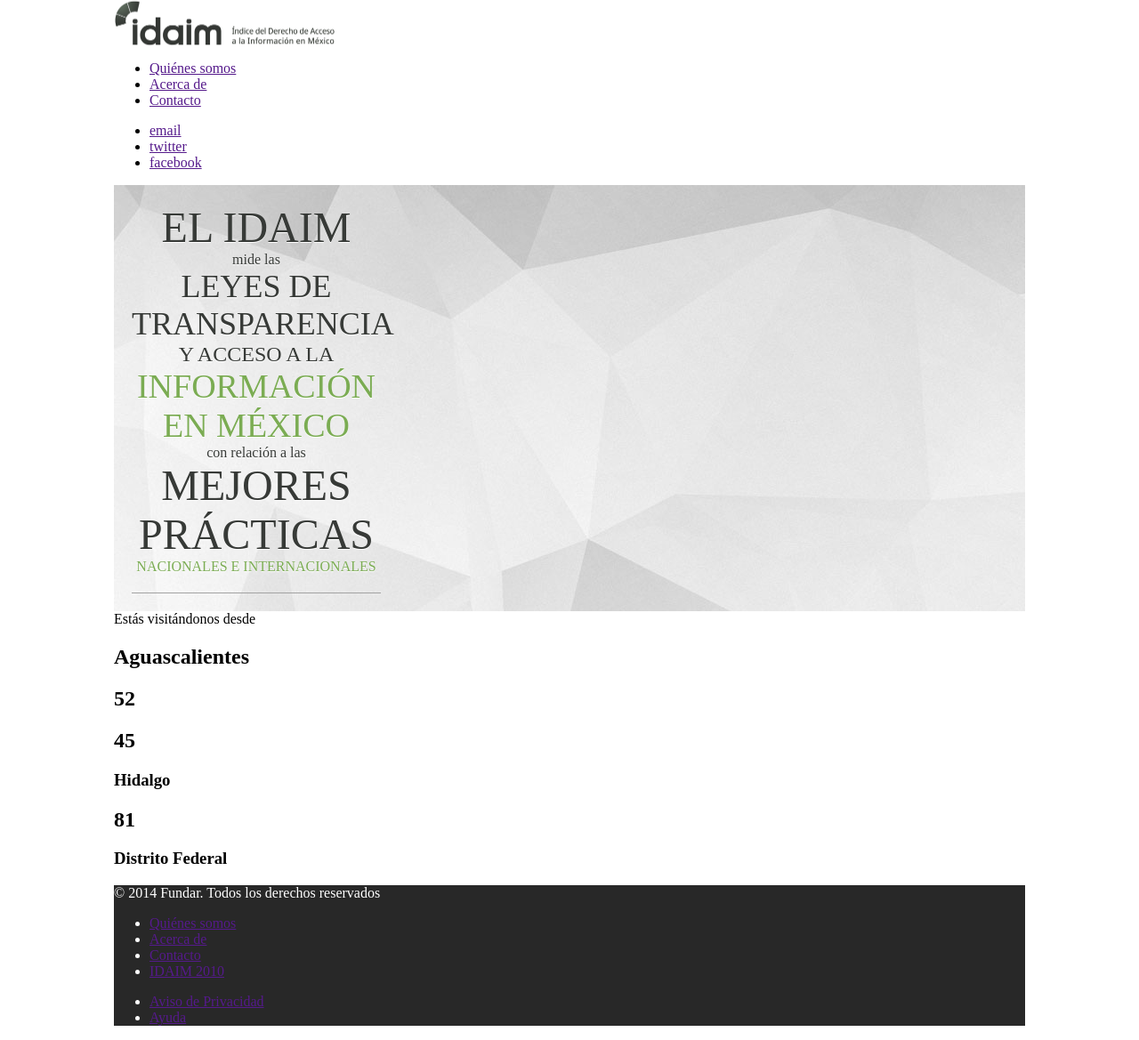
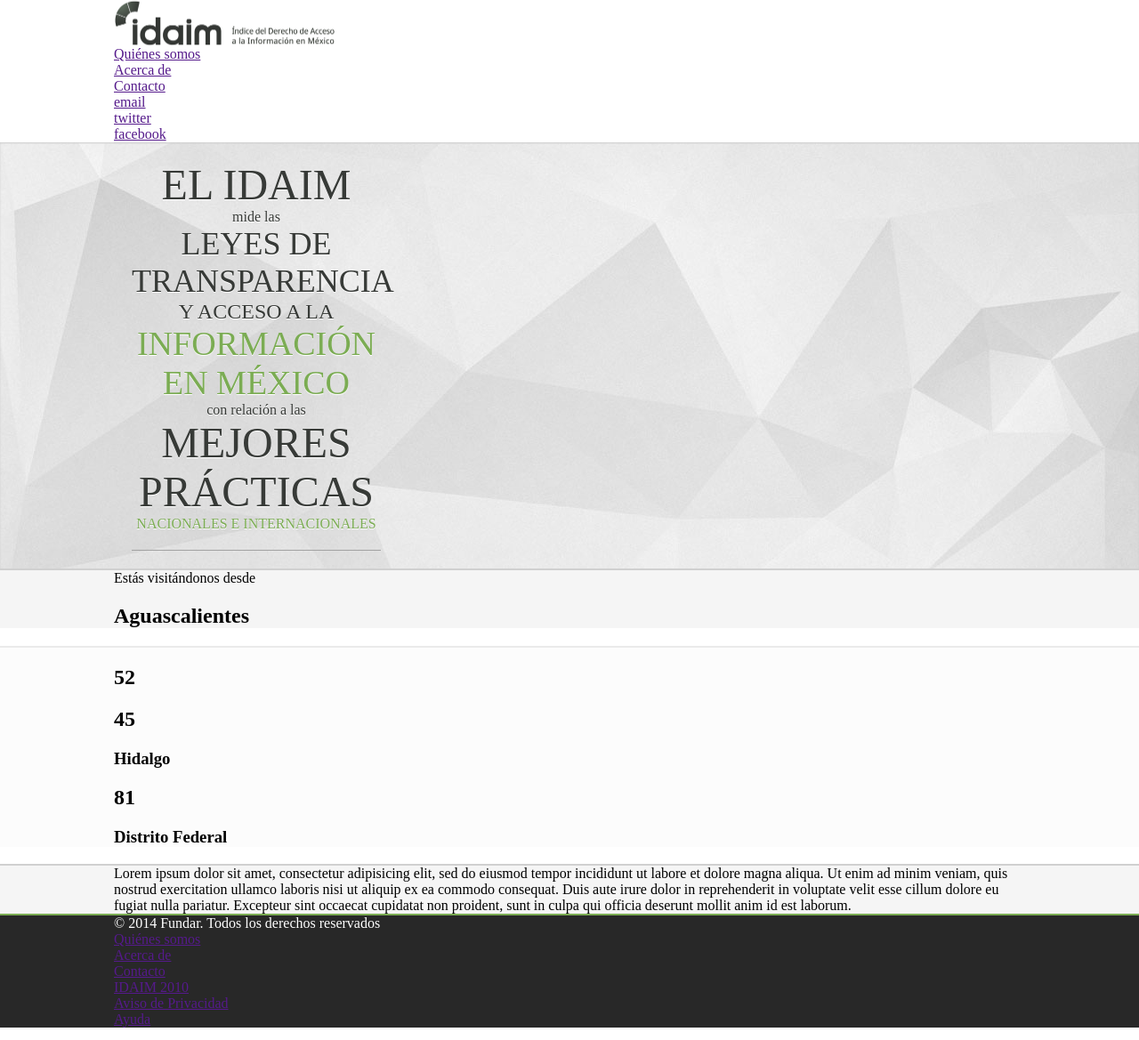
Before and after one commit to fundar/idaim_v2, a PHP site: page / in a window 1280 px wide. Shown: the whole page at 89% size. Run offline with PHP 8.4, Linux system fonts and the light colour scheme; data that the repository does not hold is empty.

Commit message:
Seguimos con los estilos de la portada, pero necesito un pull de la gráfica

```diff
--- a/assets/scss/main.scss
+++ b/assets/scss/main.scss
@@ -11,20 +11,30 @@ body {
   padding: 0;
 }
 
-#container {
+ul {
+  list-style: none;
+  margin: 0;
+  padding: 0;
+}
+
+.container {
   width: 100%;
   max-width: 1024px;
   margin: 0 auto;
 }
 
 #logo {
+  display: block;
   width: 250px;
   height: 52px;
   background: url(/img/logo.png) no-repeat 50%/100%;
+  text-indent: -100%;
 }
 
 #hero {
-  background: url(/img/bg-featured.jpg) no-repeat;
+  background: url(/img/bg-featured.jpg) center center no-repeat;
+
+  @include box-shadow(inset 0 1px 2px #ccc);
   @include clearfix;
 }
 #hero-text {
@@ -62,8 +72,18 @@ body {
   &.l5 { font-size: 38px;}
 }
 
+.sec-a {
+  background: #f5f5f5;
+  border-top: 2px solid #D0D0D0;
+}
+.sec-b {
+  background: #fcfcfc;
+  border-top: 2px solid #EAEAEA;
+}
+
 footer {
   background: #282828;
+  border-top: 2px solid $verde;
   color: #fff;
 }
 #logo-fundar {
--- a/public/css/main.css
+++ b/public/css/main.css
@@ -1 +1 @@
-body{font-family:"Proxima Nova";margin:0;padding:0}#container{width:100%;max-width:1024px;margin:0 auto}#logo{width:250px;height:52px;background:url(/img/logo.png) no-repeat 50%/100%}#hero{background:url(/img/bg-featured.jpg) no-repeat;*zoom:1}#hero:before,#hero:after{content:' ';display:table}#hero:after{clear:both}#hero-text{width:280px;padding:20px 0;margin:0 20px 20px;border-bottom:1px solid #A2A2A2;float:left;text-align:center}.hero-text{display:block;color:#373a37;font-size:24px;font-family:"League Gothic";text-transform:uppercase;text-shadow:0 1px 0 #fff}.hero-text.l2,.hero-text.l6{text-transform:none}.hero-text.l5,.hero-text.l8{color:#7bac53}.hero-text:nth-child(even){font-family:"Proxima Nova"}.hero-text.l1,.hero-text.l7{font-size:48px}.hero-text.l2,.hero-text.l6,.hero-text.l8{font-size:16px}.hero-text.l3{font-size:36px}.hero-text.l4{font-size:24px}.hero-text.l5{font-size:38px}footer{background:#282828;color:#fff}
+body{font-family:"Proxima Nova";margin:0;padding:0}ul{list-style:none;margin:0;padding:0}.container{width:100%;max-width:1024px;margin:0 auto}#logo{display:block;width:250px;height:52px;background:url(/img/logo.png) no-repeat 50%/100%;text-indent:-100%}#hero{background:url(/img/bg-featured.jpg) center center no-repeat;-webkit-box-shadow:inset 0 1px 2px #ccc;-moz-box-shadow:inset 0 1px 2px #ccc;box-shadow:inset 0 1px 2px #ccc;*zoom:1}#hero:before,#hero:after{content:' ';display:table}#hero:after{clear:both}#hero-text{width:280px;padding:20px 0;margin:0 20px 20px;border-bottom:1px solid #A2A2A2;float:left;text-align:center}.hero-text{display:block;color:#373a37;font-size:24px;font-family:"League Gothic";text-transform:uppercase;text-shadow:0 1px 0 #fff}.hero-text.l2,.hero-text.l6{text-transform:none}.hero-text.l5,.hero-text.l8{color:#7bac53}.hero-text:nth-child(even){font-family:"Proxima Nova"}.hero-text.l1,.hero-text.l7{font-size:48px}.hero-text.l2,.hero-text.l6,.hero-text.l8{font-size:16px}.hero-text.l3{font-size:36px}.hero-text.l4{font-size:24px}.hero-text.l5{font-size:38px}.sec-a{background:#f5f5f5;border-top:2px solid #D0D0D0}.sec-b{background:#fcfcfc;border-top:2px solid #EAEAEA}footer{background:#282828;border-top:2px solid #7bac53;color:#fff}
--- a/public/index.php
+++ b/public/index.php
@@ -13,13 +13,13 @@
 			<!--[if lt IE 8]>
 					<p class="browsehappy">Estás usando un navegador <strong>anticuado</strong>. Por favor <a href="http://browsehappy.com/?locale=es">actualiza tu navegador</a> para mejorar tu experiencia.</p>
 			<![endif]-->
-			<div id="container">
+			<div class="container">
 				<div id="geolocated">
 
 				</div>
 
 				<header>
-						<div id="logo"></div>
+						<a href="#" id="logo">IDAIM</a>
 						<nav>
 								<ul>
 										<li><a href="">Quiénes somos</a></li>
@@ -34,8 +34,10 @@
 								</ul>
 						</nav>
 				</header>
+			</div>
 
 			<section id="hero">
+				<div class="container">
 					<div id="hero-text">
 						<span class="hero-text l1">El IDAIM</span>
 						<span class="hero-text l2">mide las</span>
@@ -46,15 +48,18 @@
 						<span class="hero-text l7">mejores prácticas</span>
 						<span class="hero-text l8">Nacionales e Internacionales</span>
 					</div>
+				</div>
 			</section>
 
-				<section>
+			<section class="sec-a">
+				<div class="container">
 					<div>Estás visitándonos desde</div>
 					<h1>Aguascalientes</h1>
-
+				</div>
 			</section>
 
-				<section id="nacional">
+			<section id="nacional" class="sec-b">
+				<div class="container">
 					<h2 class="pc" id="total-nacional"></h2>
 					<div class="graph-total">
 
@@ -67,13 +72,16 @@
 						<h2 class="pc"></h2>
 						<h3></h3>
 					</div>
+				</div>
 			</section>
 
-				<section>
-
+			<section class="sec-a">
+				<div class="container">
+					Lorem ipsum dolor sit amet, consectetur adipisicing elit, sed do eiusmod tempor incididunt ut labore et dolore magna aliqua. Ut enim ad minim veniam, quis nostrud exercitation ullamco laboris nisi ut aliquip ex ea commodo consequat. Duis aute irure dolor in reprehenderit in voluptate velit esse cillum dolore eu fugiat nulla pariatur. Excepteur sint occaecat cupidatat non proident, sunt in culpa qui officia deserunt mollit anim id est laborum.
+				</div>
 			</section>
-
 			<footer>
+				<div class="container">
 					<div id="logo-fundar"></div>
 					<div id="copyright">&copy; 2014 Fundar. Todos los derechos reservados</div>
 					<nav>
@@ -89,8 +97,8 @@
 									<li><a href="">Ayuda</a></li>
 							</ul>
 					</nav>
+				</div>
 			</footer>
-			</div>
 			<script src="/js/main.js"></script>
 		</body>
 </html>
```
Lines whose indentation alone changed are shown as unchanged.
